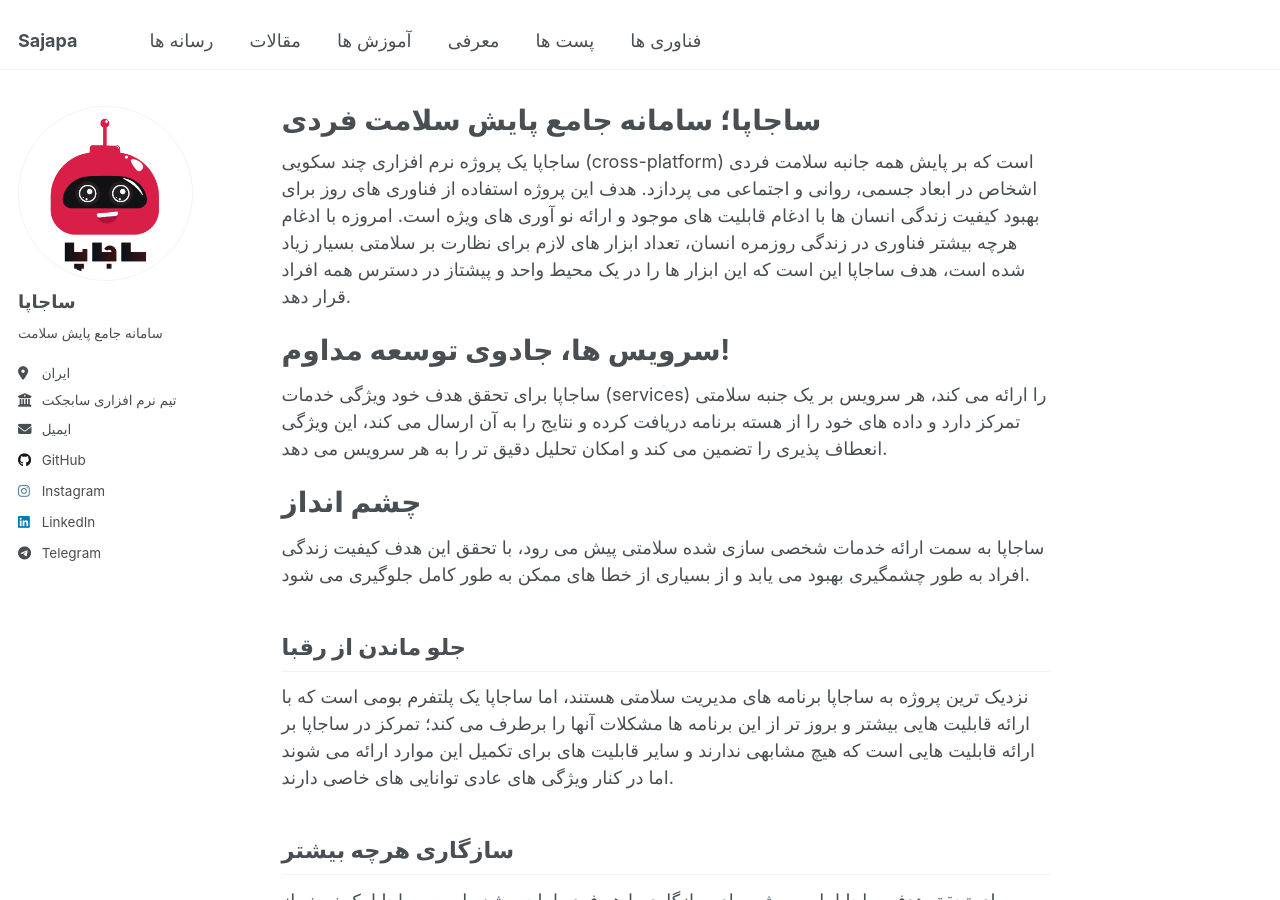
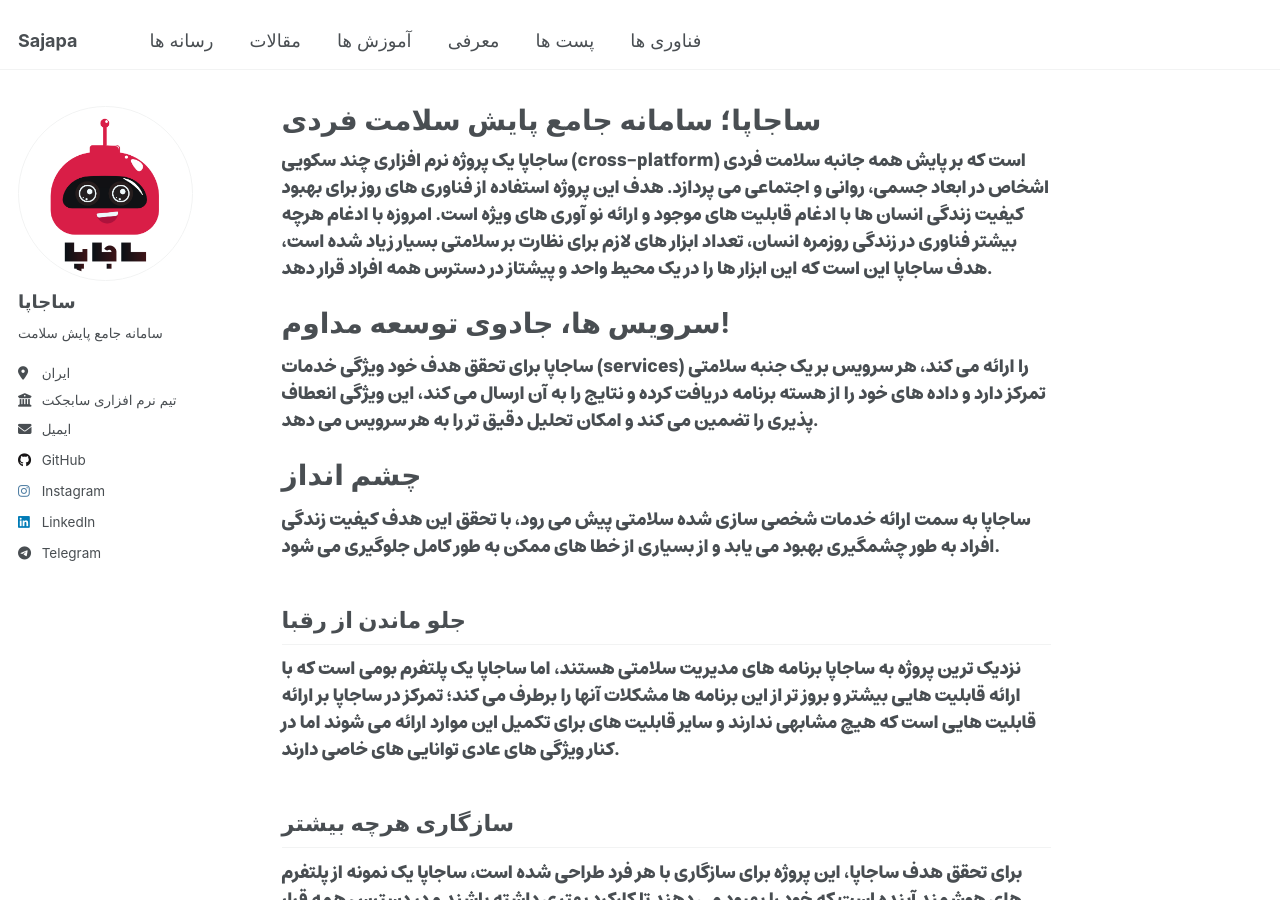
Before and after one commit to Subject-Team/SajapaApp, a Jekyll site: the page built from _pages/about.md, in a window 1280 px wide and 900 px high. Built offline with Jekyll 4.4.1, drawn with Linux system fonts in a browser that asks for light colours.

Commit message:
Update about.md

```diff
--- a/_pages/about.md
+++ b/_pages/about.md
@@ -6,6 +6,8 @@
   - /about/
   - /about.html
 ---
+
+<link rel="stylesheet" type="text/css" href="https://subject-team.github.io/SajapaApp/font.css">
 
 ساجاپا یک پروژه نرم افزاری چند سکویی (cross-platform) است که بر پایش همه جانبه سلامت فردی اشخاص در ابعاد جسمی، روانی و اجتماعی می پردازد. هدف این پروژه استفاده از فناوری های روز برای بهبود کیفیت زندگی انسان ها با ادغام قابلیت های موجود و ارائه نو آوری های ویژه است.
 امروزه با ادغام هرچه بیشتر فناوری در زندگی روزمره انسان، تعداد ابزار های لازم برای نظارت بر سلامتی بسیار زیاد شده است، هدف ساجاپا این است که این ابزار ها را در یک محیط واحد و پیشتاز در دسترس همه افراد قرار دهد.
```
